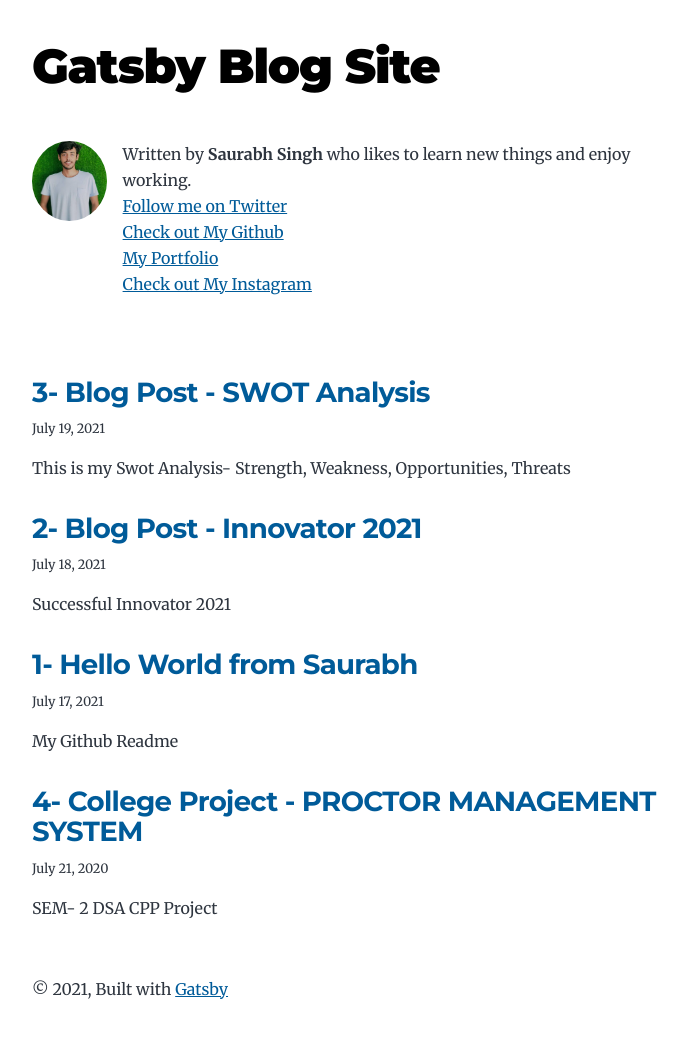
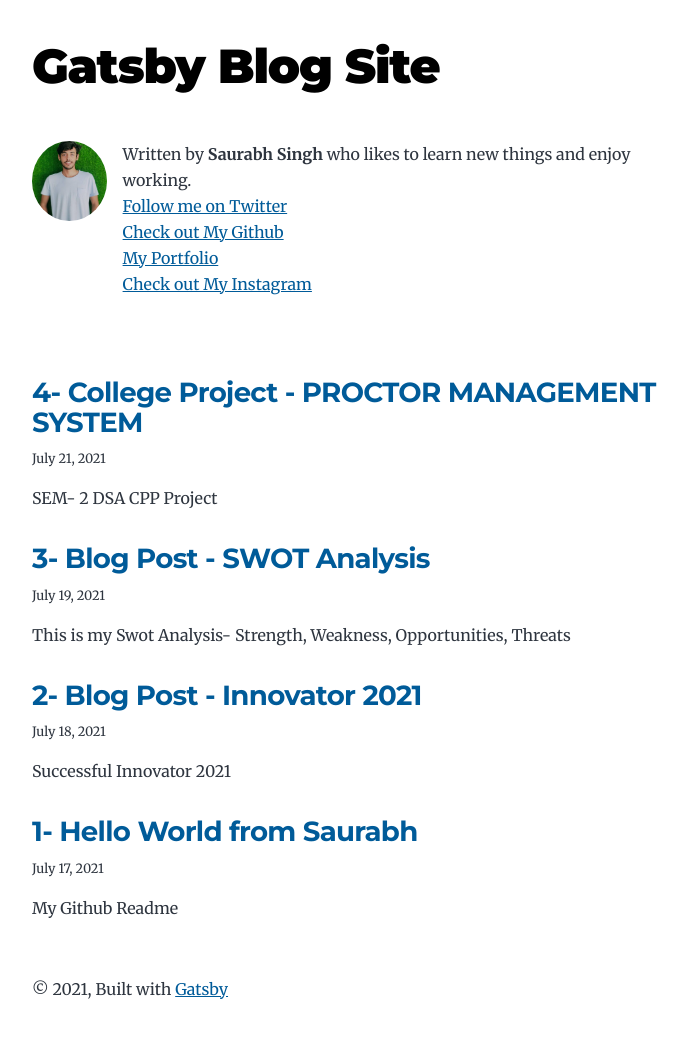
Before and after one commit to baazis/Gatsby-Blog-Saurabh, a Gatsby site: page / in a window 1280 px wide. Shown: the whole page, without its empty margins (292-980 px from the left). Built offline with nearby package versions, Linux system fonts and the light colour scheme; Gatsby itself is replaced by a stand-in of ours.

Commit message:
Update projects.md

```diff
--- a/content/blog/Myprojects/projects.md
+++ b/content/blog/Myprojects/projects.md
@@ -1,6 +1,6 @@
 ---
 title: 4- College Project - PROCTOR MANAGEMENT SYSTEM
-date: "2020-07-21T23:46:37.121Z"
+date: "2021-07-21T23:46:37.121Z"
 description: "SEM- 2 DSA CPP Project"
 ---
 
```
